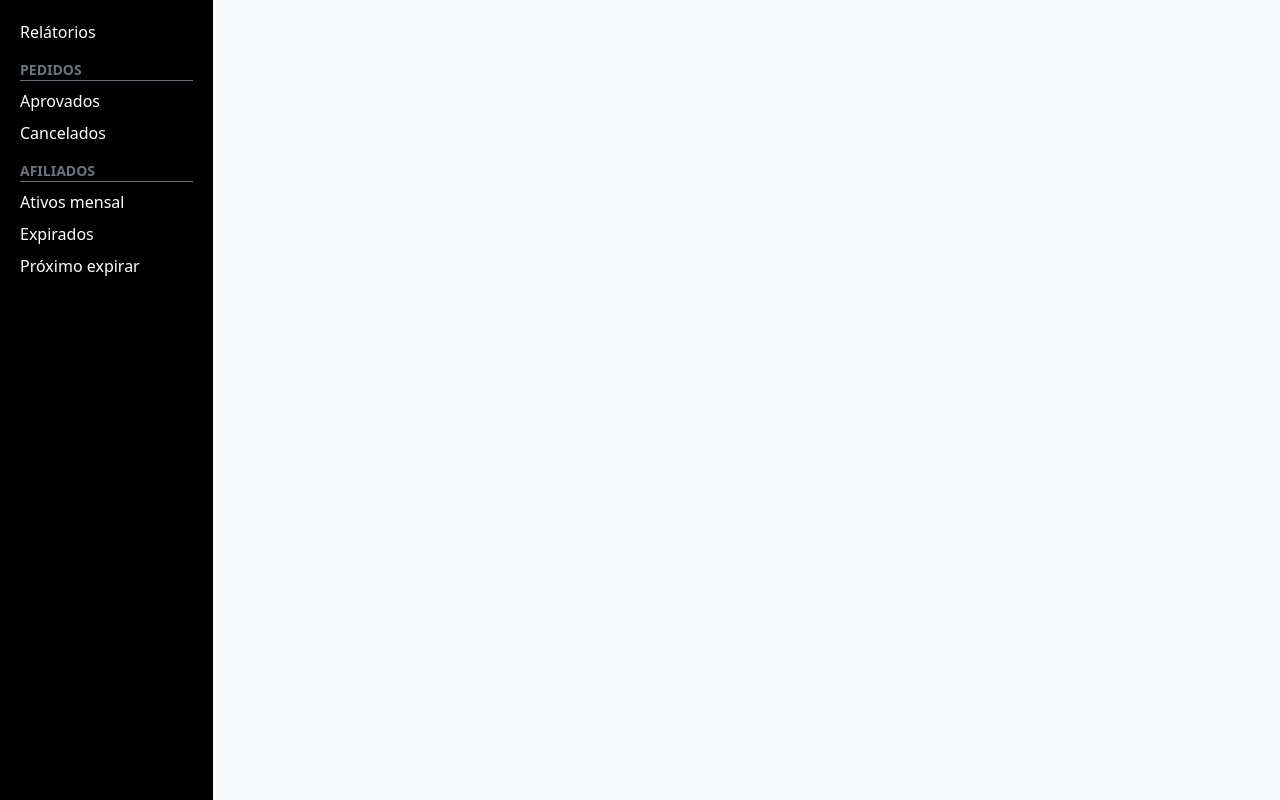
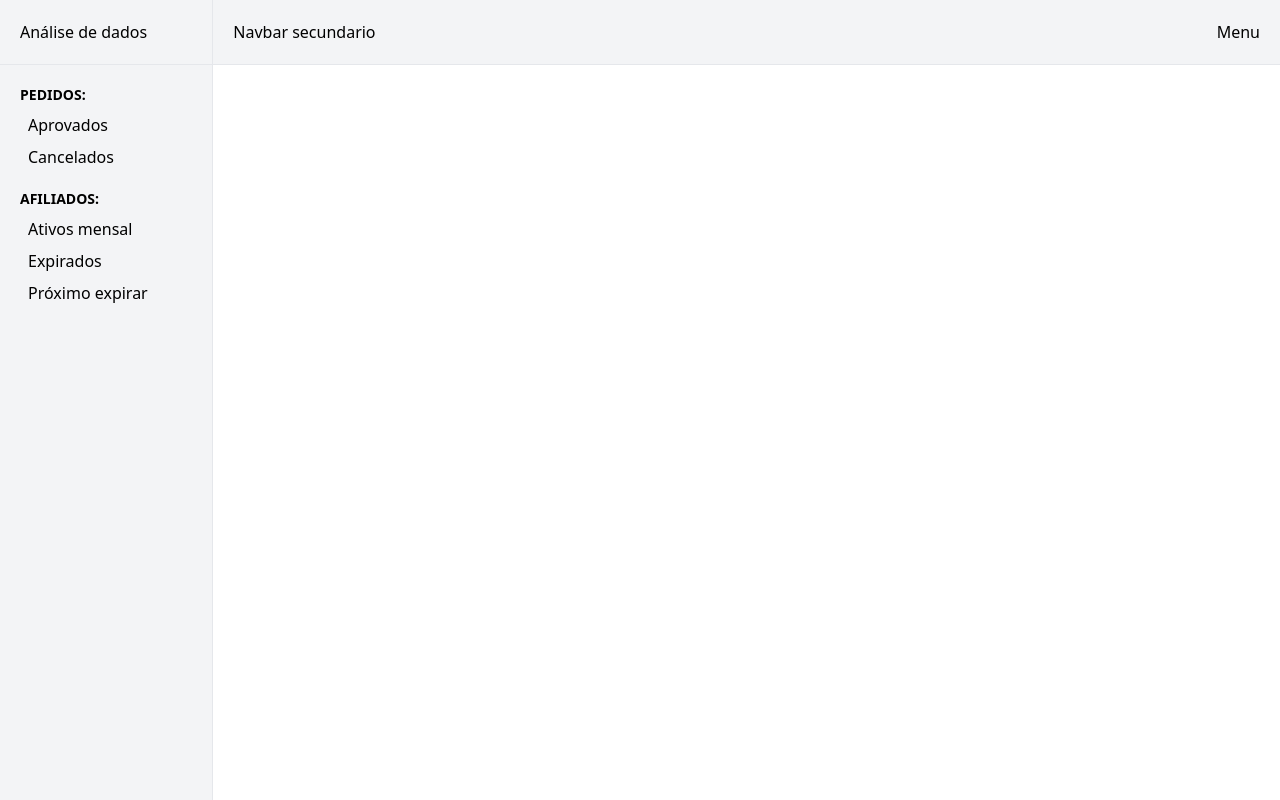
Before and after one commit to rafaelrocha220/django, a Django app: template trydjango/templates/home.html in a window 1280 px wide. Run offline with Django 4.2, Linux system fonts and the light colour scheme; the template is opened without the code that fills it, so the values that code supplies are empty; some libraries are stand-ins or nearby versions.

Commit message:
Update layout minimalista

```diff
--- a/plot/graph/models.py
+++ b/plot/graph/models.py
@@ -7,11 +7,9 @@ class Pedido(models.Model):
     def get_pedidos_data(self):
         # Select query
         query = Pedidos_ORM.get_pedidos_aprovados_data()
-
         return Pedido.objects.raw(query)
 
     def get_pedidos_raw(self):
         # Select query
         query = Pedidos_ORM.get_pedidos_aprovados_raw()
-
         return Pedido.objects.raw(query)
--- a/plot/graph/querys.py
+++ b/plot/graph/querys.py
@@ -19,5 +19,5 @@ class Pedidos_ORM:
             SELECT *
             FROM assinaturas_faturas
             WHERE status NOT IN(1,4)
-            LIMIT 20
+            LIMIT 50
         """
--- a/plot/graph/templates/base.html
+++ b/plot/graph/templates/base.html
@@ -12,33 +12,43 @@
 <body class="flex flex-row">
 
     <!-- Navegacao -->
-    <div class="flex flex-col gap-4 w-1/6 min-h-screen bg-black text-white p-5">
+    <div class="flex flex-col gap-5 w-1/6 bg-gray-100 border-r min-h-screen">
 
-        <h1 class="">Relátorios</h1>
+        <div class="logo p-5 border-b">
+            <h1 class="">Análise de dados</h1>
+        </div>
 
+        <div class="links flex flex-col px-5 gap-5">
             <!-- Pedidos -->
             <div class="flex flex-col gap-2">
-            <p class="text-gray-500 text-sm uppercase font-semibold border-b border-gray-500">Pedidos</p>
-            <a href="#" class="hover:text-blue-500">Aprovados</a>
-            <a href="#" class="hover:text-blue-500">Cancelados</a>
+                <p class="uppercase font-semibold text-sm">Pedidos:</p>
+                <a href="#" class="ml-2">Aprovados</a>
+                <a href="#" class="ml-2">Cancelados</a>
             </div>
 
             <!-- Afiliados -->
             <div class="flex flex-col gap-2">
-            <p class="text-gray-500 text-sm uppercase font-semibold border-b border-gray-500">Afiliados</p>
-            <a href="#" class="hover:text-blue-500">Ativos mensal</a>
-            <a href="#" class="hover:text-blue-500">Expirados</a>
-            <a href="#" class="hover:text-blue-500">Próximo expirar</a>
+                <p class="uppercase font-semibold text-sm">Afiliados:</p>
+                <a href="#" class="ml-2">Ativos mensal</a>
+                <a href="#" class="ml-2">Expirados</a>
+                <a href="#" class="ml-2">Próximo expirar</a>
+            </div>
         </div>
 
     </div>
 
     <!-- Conteudo -->
-    <div class="w-5/6 p-5 bg-gray-50">
+    <div class="w-5/6 flex flex-col">
+        <div class="w-full p-5 bg-gray-100 border-b flex flex-row justify-between">
+            <div class="">Navbar secundario</div>
+            <div>Menu</div>
+        </div>
+        <div class="p-5">
         {% block contents %}
         <!-- contents -->
         {% endblock contents %}
         </div>
+    </div>
 
 </body>
 </html>
```
Also changed, not shown: plot/graph/templates/raw.html (+70 -23 lines), plot/graph/views.py (+7 -0 lines), plot/todo.txt (+16 -2 lines). Lines whose indentation alone changed are shown as unchanged.
